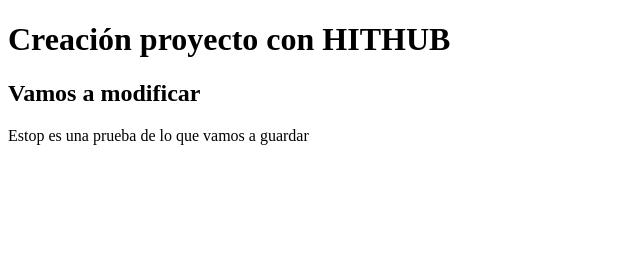
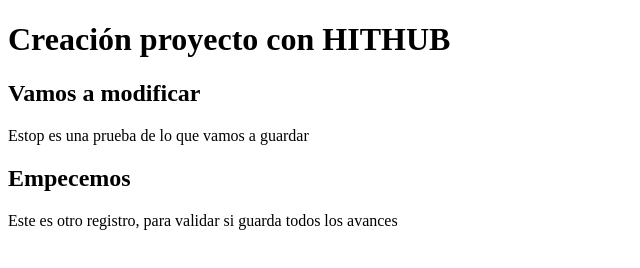
Before and after one commit to mspena14/prototipo, a plain HTML site: page index.html in a window 1280 px wide. Shown: the whole page, without its empty margins (0-640 px from the left). Drawn offline with Linux system fonts and the light colour scheme.

Commit message:
Agregamos texto

```diff
--- a/index.html
+++ b/index.html
@@ -17,8 +17,11 @@
                     <p>Estop es una prueba de lo que vamos a guardar</p>
                 </div>
             </articule>
+            <h2>Empecemos</h2>
             <articule>
-                <div></div>
+                <div>
+                    <p>Este es otro registro, para validar si guarda todos los avances</p>
+                </div>
             </articule>
         </section>
         <section>
```
